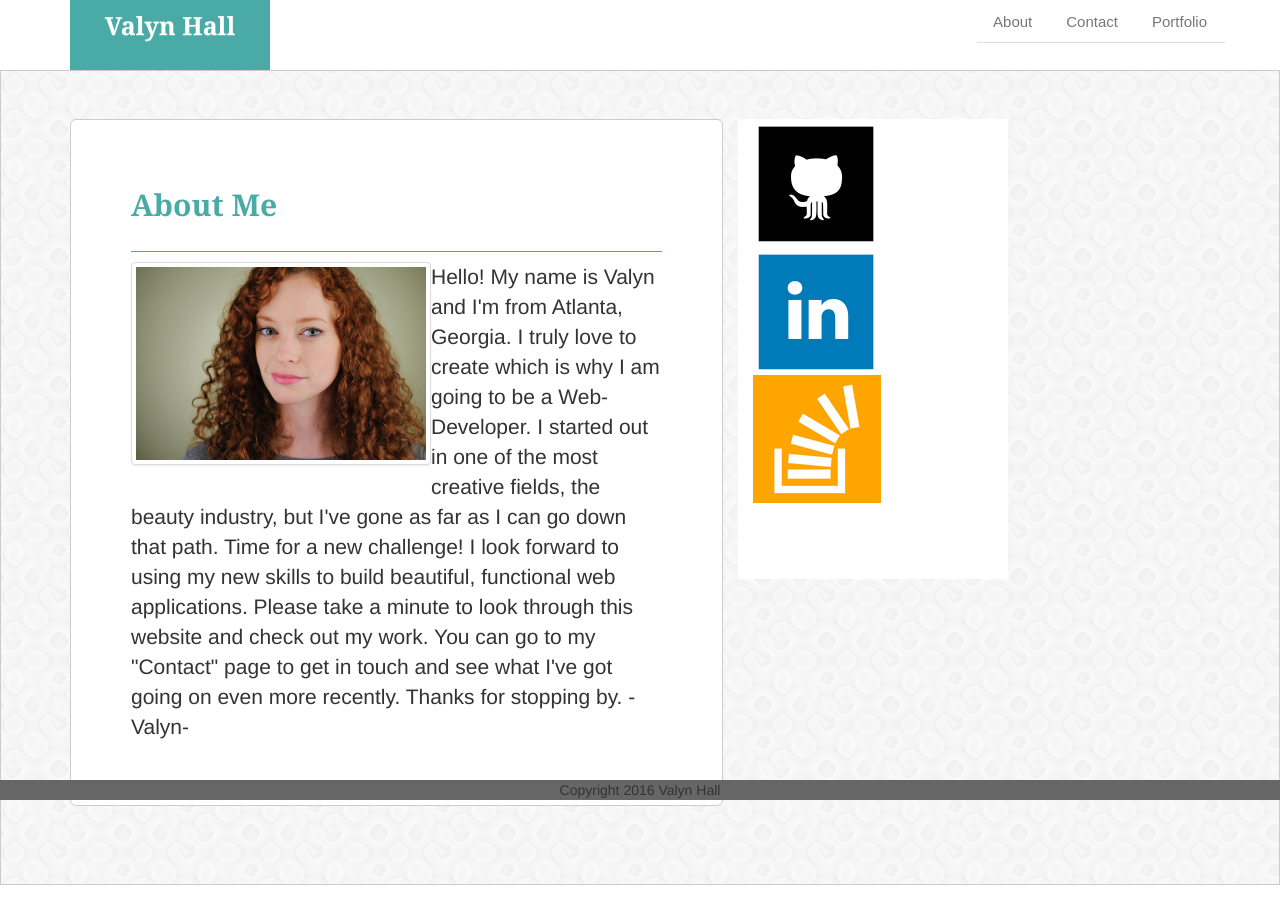
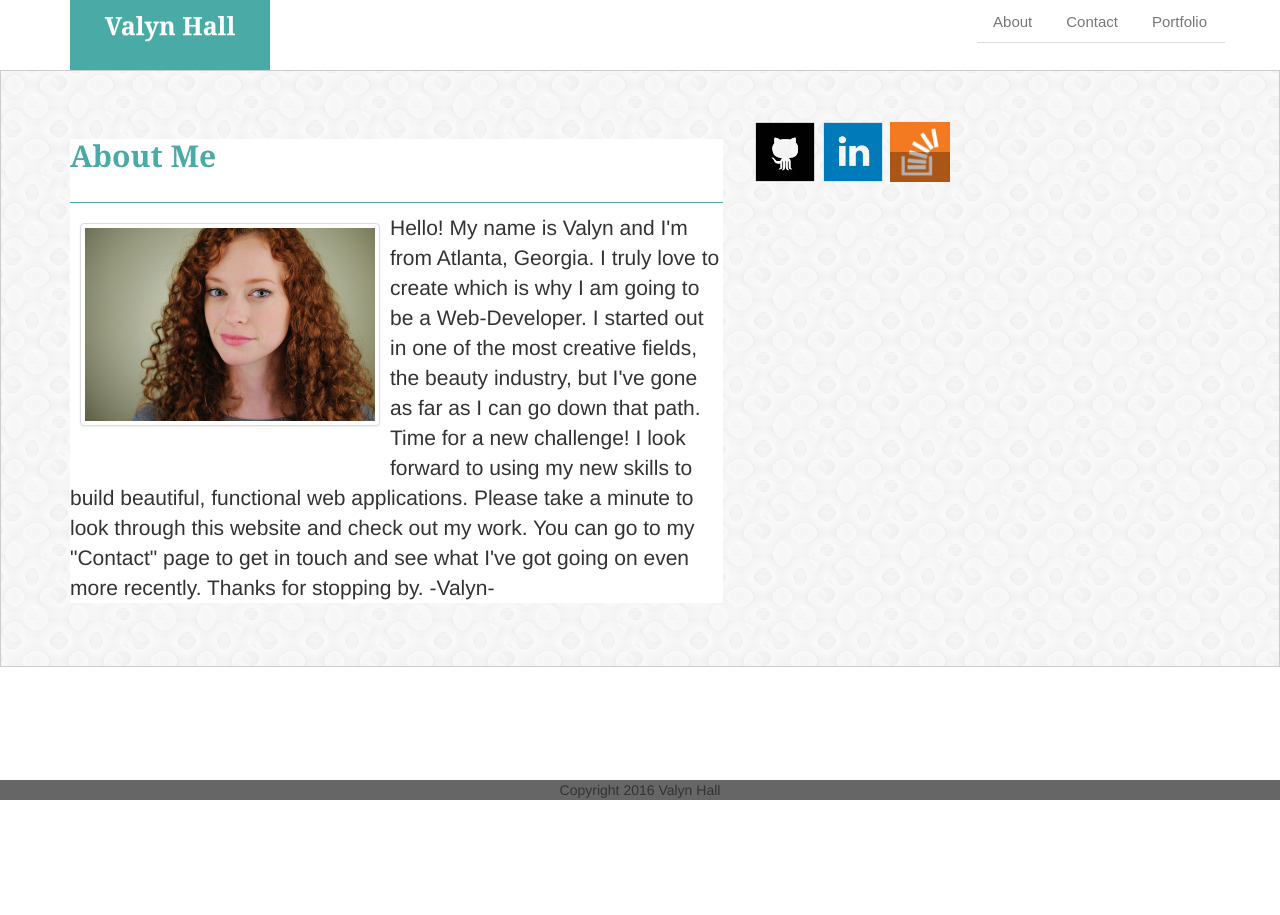
Before and after one commit to Valhallah/Bootstrap-Portfolio, a PHP site: page / in a window 1280 px wide. After the commit the page ends 800 px from the top, so only its background shows below. Run offline with PHP 8.4, Linux system fonts and the light colour scheme.

Commit message:
bootstrap and css updates

```diff
--- a/assets/css/style.css
+++ b/assets/css/style.css
@@ -4,6 +4,7 @@
 }
 
 .abt-me-img {
+	margin: 10px;
 	width: 300px;
 	float: left;
 
@@ -48,11 +49,15 @@
 	background-color: #ffffff;
 	border: solid .1px #cccccc;
 }
+.sidebar-img {
+	height: 10px;
+	width: 20px;
+}
 
 #column-right {
 	background-color: #ffffff;
 	width: 270px;
-	height: 460px;
+	height: 240px;
 }
 
 footer {
--- a/index.html
+++ b/index.html
@@ -27,7 +27,7 @@
          <div class="container">
             <div class="row">
                <div class="col-md-7">
-                  <div class="jumbotron">
+                  <div class="card" style="width: 650; background-color: #ffffff;">
                      <h2 class="jumbotron-txt-head">About Me</h2>
                      <div class="abt-me-img">
                         <a href="#" class="thumbnail">
@@ -41,10 +41,11 @@
                   </div>
                </div>
 
-               <div class="col-md-5" id=column-right>
-                  <img src="assets/images/ghub.png">
-                  <img src="assets/images/in.png">
-                  <img src="assets/images/SOF.png">
+               <div class="col-md-5">
+                    <a href="#"><img src="assets/images/ghub.png" style="height: 65px;"></a>
+                    <a href="#"><img src="assets/images/in.png" style="height: 65px;"></a>
+                    <a href="#"><img src="assets/images/SOF.png" style="height: 60px;"></a>
+                  </div>
                </div>
             </div>
          </div>
```
Also changed, not shown: assets/images/SOF.png.
